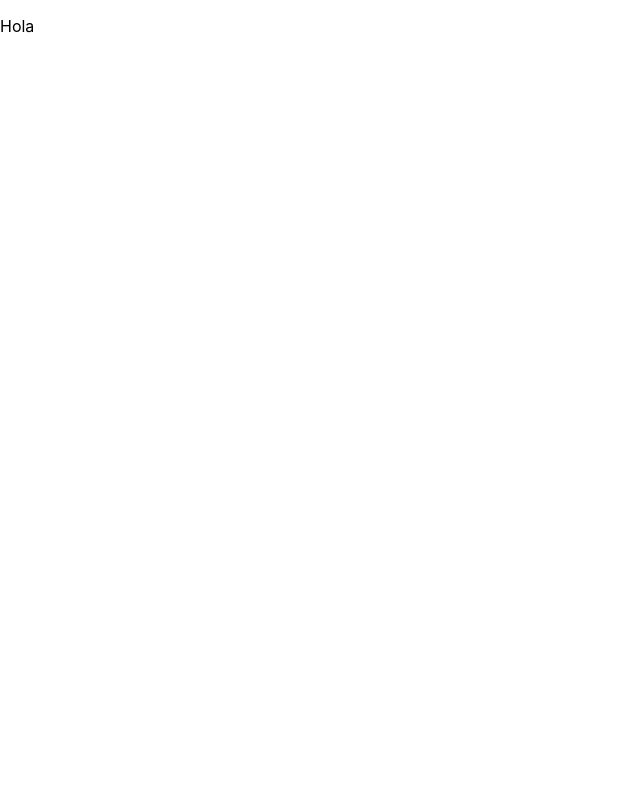
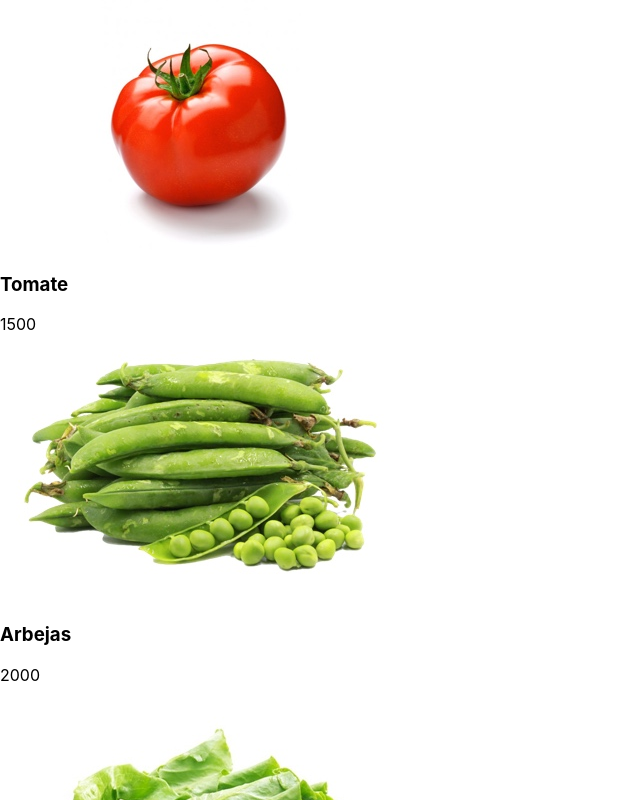
Before and after one commit to Gutsnt/React-r, a React (Create React App) app: page / in a window 1280 px wide. Shown: the top 800 px of the page, without its empty margins (0-640 px from the left). Built offline with nearby package versions, Linux system fonts and the light colour scheme.

Commit message:
"Productos Cargados"

```diff
--- a/src/App.js
+++ b/src/App.js
@@ -1,7 +1,5 @@
 import { Component } from "react";
-import logo from './logo.svg';
-import './App.css';
-
+import Productos from './components/Productos'
 class App extends Component {
   state = {
     productos: [
@@ -13,7 +11,11 @@ class App extends Component {
   render(){
     return(
       <div>
-        <p>Hola</p>
+        <Productos
+          agregarAlCarro={() => console.log('No hace nada')}
+          productos={this.state.productos}
+        />
+        <p></p>
       </div>
     )
   }
--- /dev/null
+++ b/src/components/Producto.js
@@ -0,0 +1,16 @@
+import { Component } from "react";
+
+class Producto extends Component {
+    render(){
+        console.log(this.props)
+        const { producto } = this.props
+        return(
+            <div>
+                <img alt={producto.name} src={producto.img}/>
+                <h3>{producto.name}</h3>
+                <p>{producto.price}</p>
+            </div>
+        )
+    }
+}
+export default Producto
--- /dev/null
+++ b/src/components/Productos.js
@@ -0,0 +1,20 @@
+import { Component } from "react";
+import Producto from './Producto'
+
+class Productos extends Component {
+    render(){
+        const { productos, agregarAlCarro } = this.props
+        return(
+            <div>
+                {productos.map(producto =>
+                    <Producto
+                        agregarAlCarro={agregarAlCarro}
+                        key={producto.name}
+                        producto={producto}
+                    />)}
+            </div>
+        )
+    }
+}
+
+export default Productos
```
